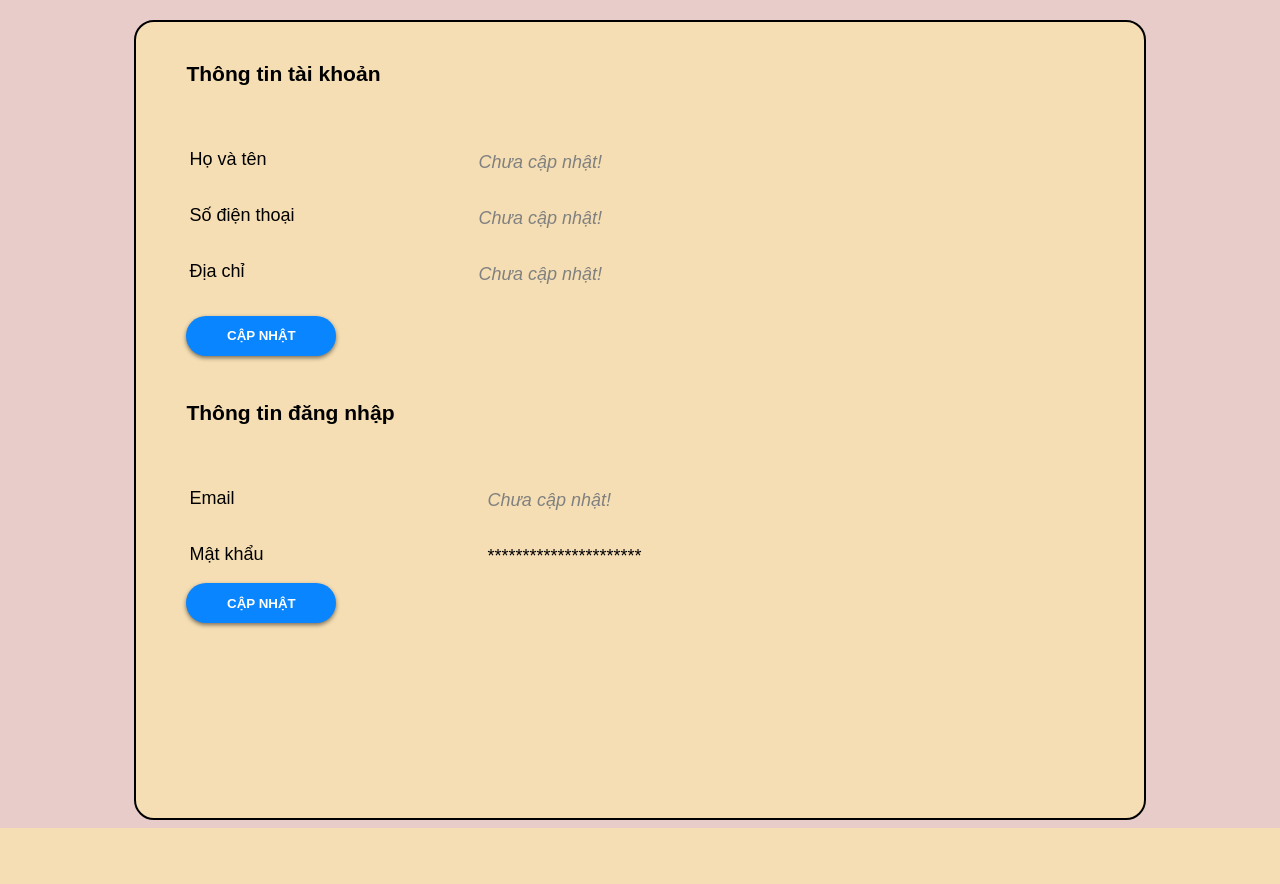
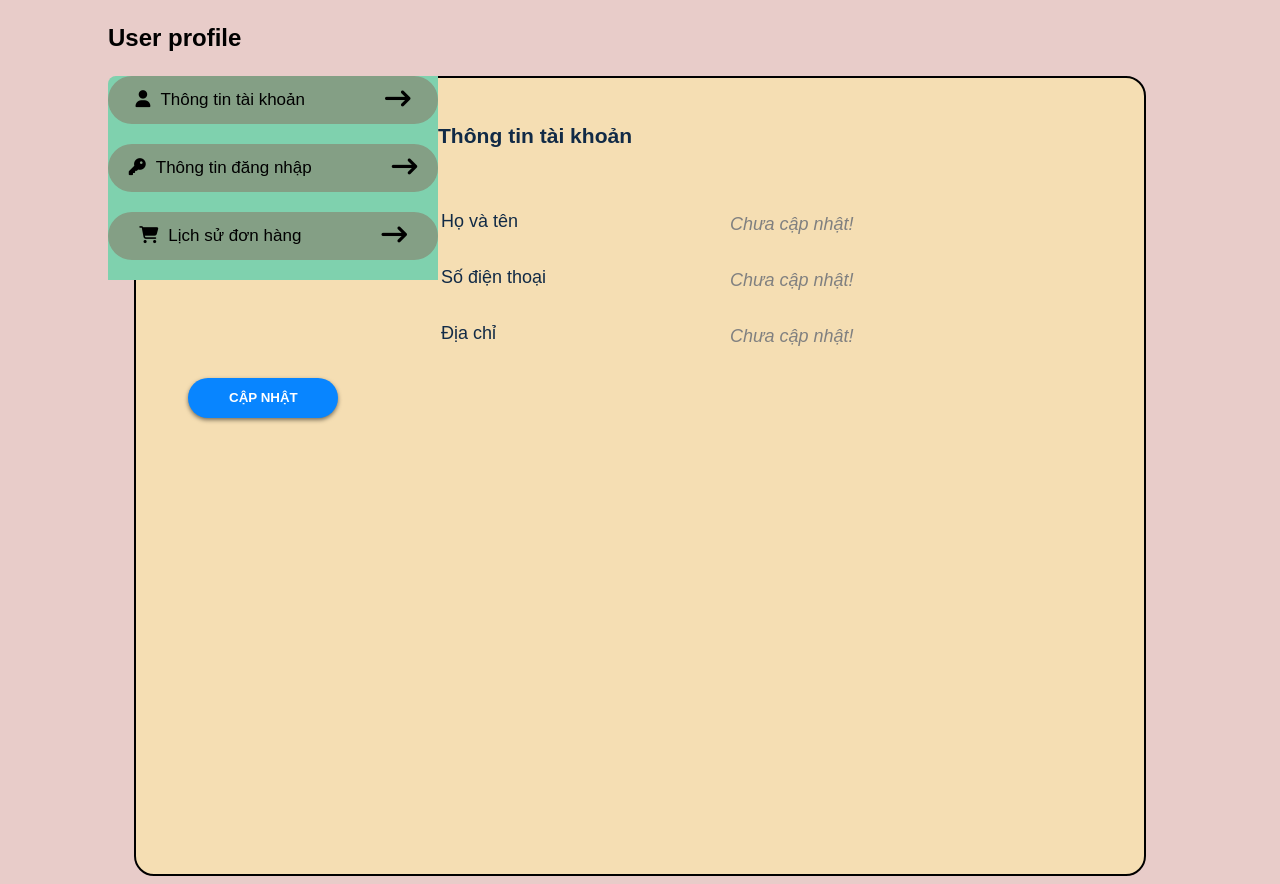
Before and after one commit to nguyenduongchitam/CakeShop, a PHP site: page /user.php in a window 1280 px wide. Before the commit the page ends 828 px from the top, so only its background shows below. Run offline with PHP 8.4, Linux system fonts and the light colour scheme; tables that the repository leaves empty hold one stand-in row (values such as "Sample post").

Commit message:
Update user.php

```diff
--- a/user.php
+++ b/user.php
@@ -1,17 +1,18 @@
-<!DOCTYPE html>
-<head>
-    <meta charset="UTF-8">
-    <meta name="viewport" content="width=device-width, initial-scale=1.0">
-    <link href="user.css" rel="stylesheet">
-    <link rel="stylesheet" href="https://cdnjs.cloudflare.com/ajax/libs/font-awesome/6.4.2/css/all.min.css">
-    <title>User page</title>
-</head>
 <?php
     include('config.php');
     $email = "thongdit880@gmail.com";
     $sql = "SELECT * FROM user WHERE email='$email' LIMIT 1";
     $row = mysqli_query($mysqli,$sql);
     $result = mysqli_fetch_array($row);
+?>
+<?php
+    //$customerId = $_GET['user_id'];
+    $sql_history_dh = "SELECT *
+            FROM `order` o
+            INNER JOIN order_detail od ON o.order_id = od.order_id
+            INNER JOIN product p ON od.product_id = p.product_id
+            WHERE o.user_id = 8 ";
+    $result_history_dh = mysqli_query($mysqli,$sql_history_dh);
 ?>
 <?php
     if(isset($_POST['save-profile'])){
@@ -85,19 +86,81 @@
     }
 
 ?>
+<!DOCTYPE html>
+<html>
+<head>
+<meta name="viewport" content="width=device-width, initial-scale=1">
+<link href="user.css" rel="stylesheet">
+<link rel="stylesheet" href="https://cdnjs.cloudflare.com/ajax/libs/font-awesome/6.4.2/css/all.min.css">
+<style>
+body {font-family: Arial;}
+
+/* Style the tab */
+.tab {
+  /*overflow: hidden;*/
+  display: flex;
+  flex-direction: column;
+  float: left;
+  height: 100%;
+  background-color: #7FD1AE;
+  border-radius: 8px 0px 0px 0px;
+  border: none;
+  margin-left: 100px;
+}
+/* Style the buttons inside the tab */
+.tab button {
+  background-color: #849F85;
+  outline: none;
+  border: none;
+  cursor: pointer;
+  padding: 14px 16px;
+  transition: 0.3s;
+  font-size: 17px;
+  width: 330px;
+  border-radius: 25px;
+  margin-bottom: 20px;
+}
+
+/* Change background color of buttons on hover */
+.tab button:hover {
+  background-color: #57846F;
+}
+
+/* Create an active/current tablink class */
+.tab button.active {
+  background-color: #25695E;
+}
+/* Style the tab content */
+.tabcontent {
+  display: none;
+  padding: 6px 12px;
+  border: none;
+  margin-left: 40px;
+  margin-right: 40px;
+  color:#112A46;
+}
+#forward-icon2, #forward-icon3, #forward-icon1{
+    margin-right: 10px;
+}
+.button-content{
+    margin-right: 80px;
+}
+</style>
+</head>
 <body>
+
+<h2 style="margin-left: 100px">User profile</h2>
+<div class="tab">
+  <button class="tablinks" onclick="openTabs(event, 'profile')"><i class="fa-solid fa-user" id="forward-icon1"></i><span class="button-content">Thông tin tài khoản</span><i class="fa-solid fa-arrow-right-long fa-xl" id="back-icon1"></i></button>
+  <button class="tablinks" onclick="openTabs(event, 'account')"><i class="fa-solid fa-key" id="forward-icon2"></i><span class="button-content">Thông tin đăng nhập</span><i class="fa-solid fa-arrow-right-long fa-xl" id="back-icon2"></i></button>
+  <button class="tablinks" onclick="openTabs(event, 'purchase-history')"><i class="fa-solid fa-cart-shopping" id="forward-icon3"></i><span class="button-content">Lịch sử đơn hàng</span><i class="fa-solid fa-arrow-right-long fa-xl" id="back-icon3"></i></button>
+</div>
 <div id="wrapper">
-        <div>
-            <div>
-                <div class="main">
-                    <div class="taskbar">
-                        <div id="account-general">
-                            <div>
-                            <div>
+<div id="profile" class="tabcontent" style="display:block">
   <div class="form-group">
     <h3>Thông tin tài khoản</h3>
     </div>
-                                <table border="0" class="profile">
+    <table border="0" class="profile" id = "account-general">
     <tr>
         <td><label class="form-label">Họ và tên</label></td>
         <td><div class="user-info"><?php echo(!empty($result['full_name']))? '<span>'.$result['full_name'].'</span>':'<span style="color:gray;"><i>Chưa cập nhật!</i></span>' ?></div></td>
@@ -115,11 +178,7 @@
     <button type="button" class="btn btn-primary" id="update-profile" name="save"><b>CẬP NHẬT</b></button>
     </div>
 </div>
-                        </div>
-                        </div>
-                    </div>
-                    <div class="tab-pane fade" id="account-change-password">
-                        <div class="card-body pb-2">
+<div id="account" class="tabcontent">
     <div class="form-group">
         <h3>Thông tin đăng nhập</h3>
     </div>
@@ -134,14 +193,49 @@
             </tr>
     </table>
     <div class="text-right mt-3">
-                                <button type="button" class="btn btn-primary" id="update-account" name="save"><b>CẬP NHẬT</b></button>
+        <button type="button" class="btn btn-primary" id="update-account" name="save" style="margin-bottom:20px"><b>CẬP NHẬT</b></button>
     </div>
 </div>
+
+<div id="purchase-history" class="tabcontent">
+  <p><div class="form-group">
+    <h3>Lịch sử đơn hàng</h3>
+</div>
+<div class="form-group">
+<table style="width:100%" border="2" style="border-collapse:collapse">
+<tr>
+    <th>ID</th>
+    <th>Mã đơn hàng</th>
+    <th>Địa chỉ</th>
+    <th>Tên sản phẩm</th>
+    <th>Ngày đặt hàng</th>
+    <th>Phí giao hàng</th>
+    <th>Tổng giá tiền</th>
+    <th>Quản lý</th>
+</tr>
+<?php
+    $i = 0;
+    while($row = mysqli_fetch_array($result_history_dh)){
+    $i++;
+?>
+<tr>
+    <td><?php echo $i; ?></td>
+    <td><?php echo $row['order_id']?></td>
+    <td><?php echo $row['ward'].' - '.$row['district'].' - '.$row['city'];?></td>
+    <td><?php echo $row['title']?></td>
+    <td><?php echo $row['order_date']?></td>
+    <td><?php echo $row['delivery_money']?></td>
+    <td><?php echo $row['total_money']?></td>
+    <td>
+        <a href="#">Xem đơn hàng</a>
+    </td>
+</tr>
+    <?php
+    }
+    ?>
+</table>
 </div>
 </div>
-            </div>
-        </div>
-        <!--Modal-->
 <div id="modal-container-profile">
     <div class="modal" id="modal-demo-profile">
         <div class="modal-header-profile">
@@ -206,8 +300,22 @@
         </form>
     </div>
 </div>
-        <!--End modal-->
 </div>
+<script>
+function openTabs(evt, tabName) {
+  var i, tabcontent, tablinks;
+  tabcontent = document.getElementsByClassName("tabcontent");
+  for (i = 0; i < tabcontent.length; i++) {
+    tabcontent[i].style.display = "none";
+  }
+  tablinks = document.getElementsByClassName("tablinks");
+  for (i = 0; i < tablinks.length; i++) {
+    tablinks[i].className = tablinks[i].className.replace(" active", "");
+  }
+  document.getElementById(tabName).style.display = "block";
+  evt.currentTarget.className += " active";
+}
+</script>
 <script>
         const btn_open_profile = document.getElementById('update-profile');
         const btn_close_profile = document.getElementById('btn-close-profile');
@@ -244,5 +352,6 @@
             }
         })
     </script>
+
 </body>
 </html>
```
Lines whose indentation alone changed are shown as unchanged.
